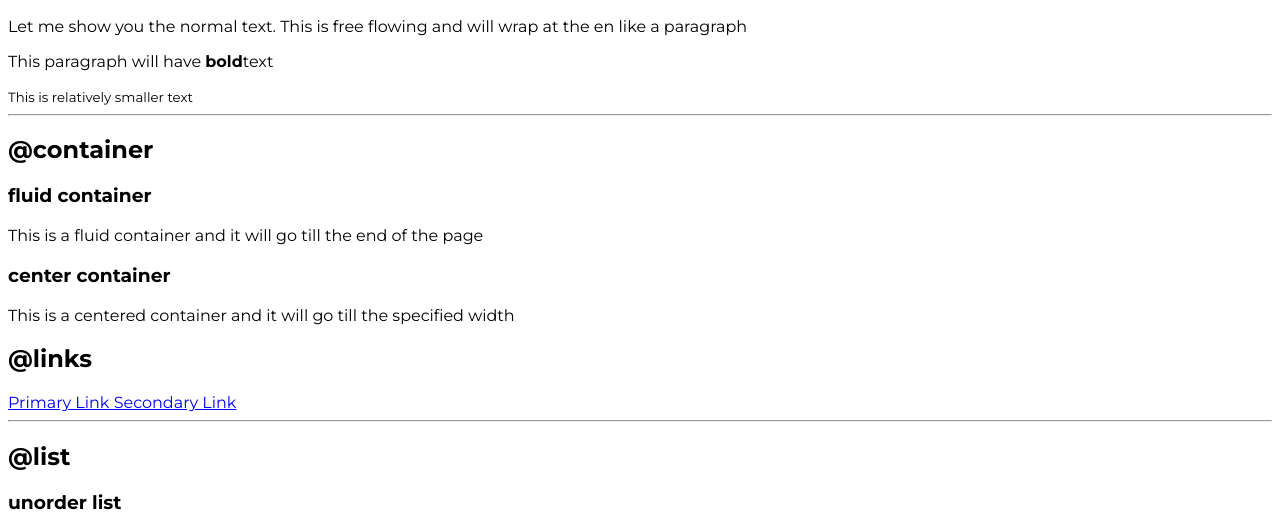
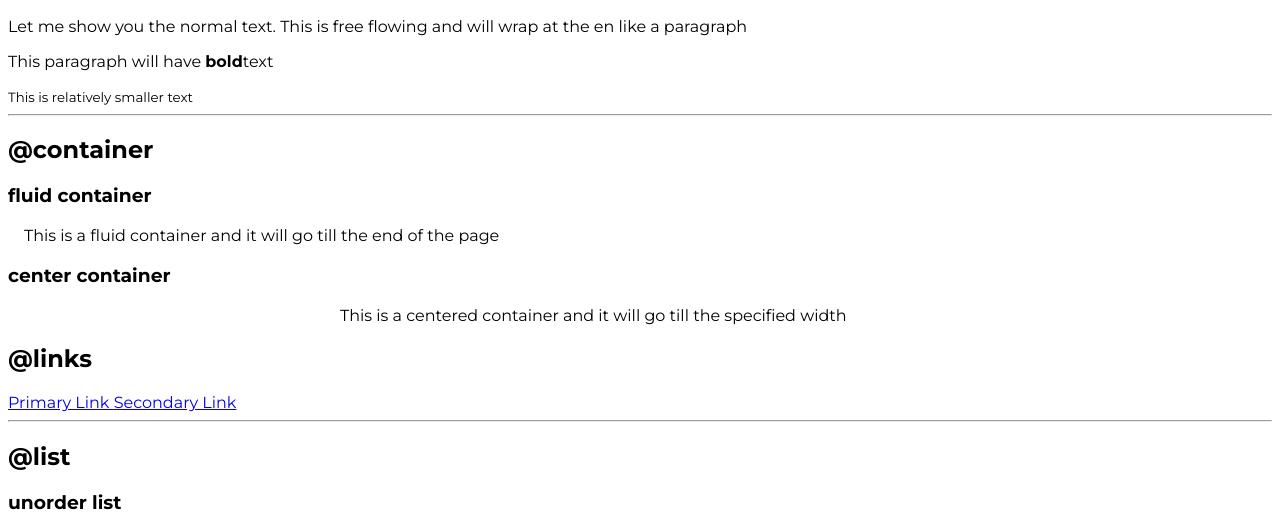
Before and after one commit to ankitgupta1020/just-for-fun, a plain HTML site: page index.html in a window 1280 px wide. Shown: the part 282-800 px from the top of the page. Drawn offline with Linux system fonts and the light colour scheme.

Commit message:
container

```diff
--- a/index.html
+++ b/index.html
@@ -32,10 +32,10 @@
     <h2>@container </h2>
 
     <h3>fluid container</h3>
-    <div>This is a fluid container and it will go till the end of the page </div>
+    <div class="container">This is a fluid container and it will go till the end of the page </div>
 
     <h3>center container</h3>
-    <div>This is a centered container and it will go till the specified width</div>
+    <div class="container container-center">This is a centered container and it will go till the specified width</div>
 
     <h2>@links</h2>
 
--- a/style.css
+++ b/style.css
@@ -4,3 +4,13 @@
 body {
 font-family: 'Montserrat', sans-serif;
 }
+/** container **/
+.container {
+    padding-left: 1rem;
+    padding-right: 1rem;
+}
+
+.container-center {
+    max-width: 600px;
+    margin: auto;
+}
```
